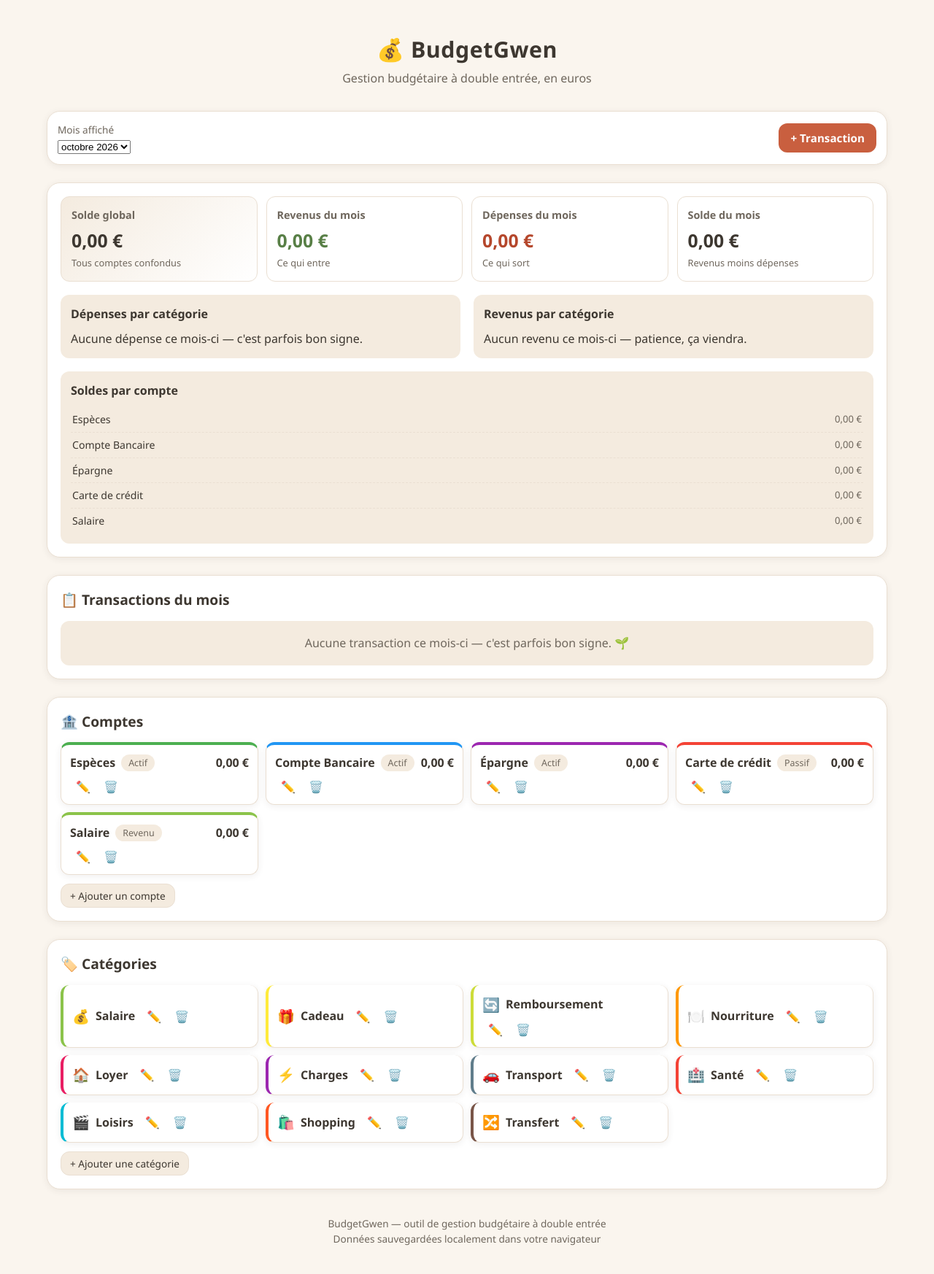
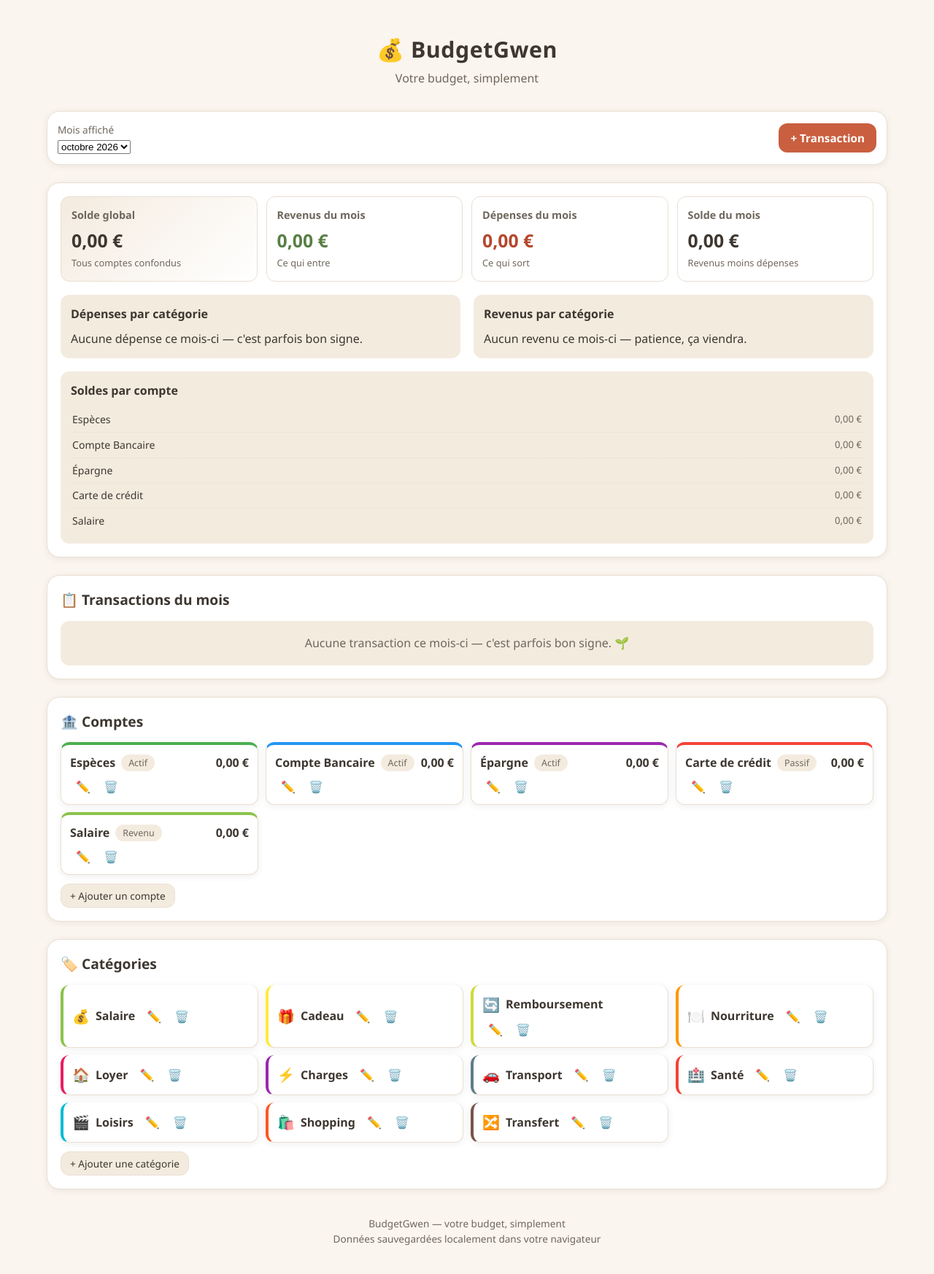
Before and after one commit to maxjeandon-cmyk/BudgetGwen, a React (Vite) app: page / in a window 1280 px wide. Shown: the top 1746 px of the page at 73% size. Built offline with nearby package versions, Linux system fonts and the light colour scheme.

Commit message:
feat(ui) — nouveau ton : « votre budget, simplement » (en-tête, pied de page, titre onglet)

```diff
--- a/index.html
+++ b/index.html
@@ -5,7 +5,7 @@
     <meta name="viewport" content="width=device-width, initial-scale=1.0" />
     <meta name="description" content="BudgetGwen — gestion budgétaire à double entrée, simple et chaleureuse." />
     <meta name="theme-color" content="#faf5ee" />
-    <title>BudgetGwen — budget à double entrée</title>
+    <title>BudgetGwen — votre budget, simplement</title>
   </head>
   <body>
     <div id="root"></div>
--- a/src/App.tsx
+++ b/src/App.tsx
@@ -237,7 +237,7 @@ const App: React.FC = () => {
       {/* En-tête */}
       <header className="app-header">
         <h1>💰 BudgetGwen</h1>
-        <p>Gestion budgétaire à double entrée, en euros</p>
+        <p>Votre budget, simplement</p>
       </header>
 
       {/* Barre de navigation */}
@@ -505,7 +505,7 @@ const App: React.FC = () => {
 
       {/* Pied de page */}
       <footer className="app-footer">
-        <p>BudgetGwen — outil de gestion budgétaire à double entrée</p>
+        <p>BudgetGwen — votre budget, simplement</p>
         <p>Données sauvegardées localement dans votre navigateur</p>
       </footer>
     </div>
```
